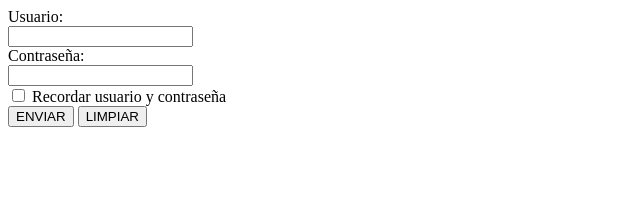
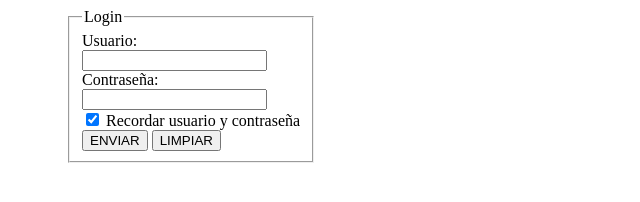
Before and after one commit to nicolasep/laboratorio_3_utn, a plain HTML site: page ejercicio1.html in a window 1280 px wide. Shown: the whole page, without its empty margins (0-640 px from the left). Drawn offline with Linux system fonts and the light colour scheme.

Commit message:
practica clase 1

```diff
--- /dev/null
+++ b/ejercicio1.css
@@ -0,0 +1,4 @@
+fieldset {
+  max-width: fit-content;
+  margin-left: 60px;
+}
--- a/ejercicio1.html
+++ b/ejercicio1.html
@@ -4,10 +4,13 @@
     <meta charset="UTF-8">
     <meta http-equiv="X-UA-Compatible" content="IE=edge">
     <meta name="viewport" content="width=device-width, initial-scale=1.0">
-    <title>Document</title>
+    <title>Ejercicio1</title>
+    <link rel="stylesheet" href="ejercicio1.css">
 </head>
 <body>
+    <fieldset id="login" class="login">
 
+        <legend>Login</legend>
         <label>Usuario:</label>
         <br/>
         <input type="text" name="usuario" id="usuario">
@@ -16,11 +19,12 @@
         <br/>
         <input type="password" name="contraseña" id="contraseña">
         <br/>
-    <input type="checkbox" name="recordar" id="recordar">
+        <input type="checkbox" name="recordar" id="recordar" checked>
         <label >Recordar usuario y contraseña</label>
         <br/>
         <input type="submit" value="ENVIAR">
-    <input type="reset" value="LIMPIAR">
+        <input type="reset" value="LIMPIAR" id="reset">
+    </fieldset>
+</body>
 
-</body>
 </html>
```
Lines whose indentation alone changed are shown as unchanged.
